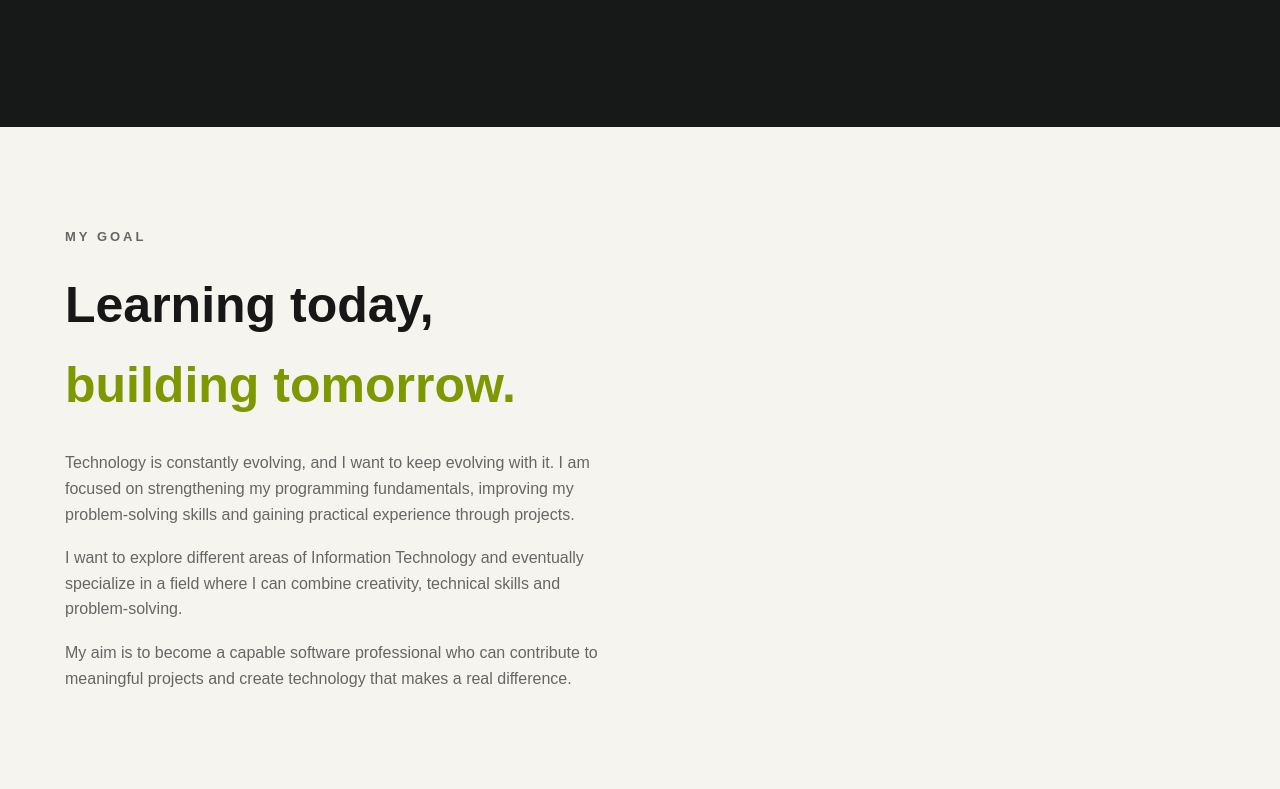
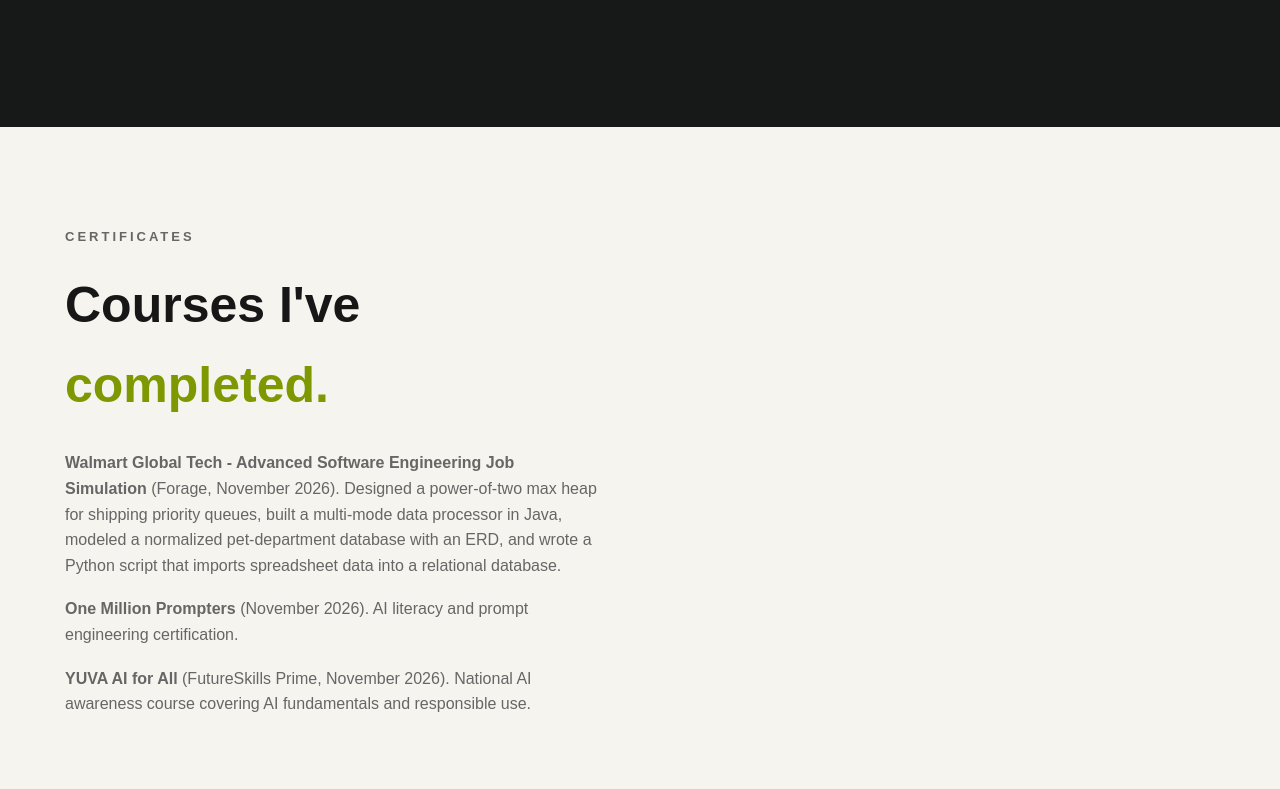
Before and after one commit to laya-khathoon/portfolio, a plain HTML site: page achievements.html in a window 1280 px wide. Shown: the part 3231-4020 px from the top of the page. Drawn offline with Linux system fonts and the light colour scheme.

Commit message:
Add a certificates section to the achievements page

```diff
--- a/achievements.html
+++ b/achievements.html
@@ -701,6 +701,51 @@
 
 
 
+        <!-- ================= CERTIFICATES ================= -->
+
+        <section class="about-section">
+
+
+            <div class="about-content">
+
+                <p class="small-title">
+                    CERTIFICATES
+                </p>
+
+
+                <h2>
+                    Courses I've
+                    <span>completed.</span>
+                </h2>
+
+
+                <p>
+                    <strong>Walmart Global Tech - Advanced Software Engineering Job Simulation</strong>
+                    (Forage, November 2026). Designed a power-of-two max heap for
+                    shipping priority queues, built a multi-mode data processor in Java,
+                    modeled a normalized pet-department database with an ERD, and wrote
+                    a Python script that imports spreadsheet data into a relational database.
+                </p>
+
+
+                <p>
+                    <strong>One Million Prompters</strong> (November 2026).
+                    AI literacy and prompt engineering certification.
+                </p>
+
+
+                <p>
+                    <strong>YUVA AI for All</strong> (FutureSkills Prime, November 2026).
+                    National AI awareness course covering AI fundamentals and
+                    responsible use.
+                </p>
+
+            </div>
+
+        </section>
+
+
+
         <!-- ================= CAREER GOAL ================= -->
 
         <section class="about-section">
```
